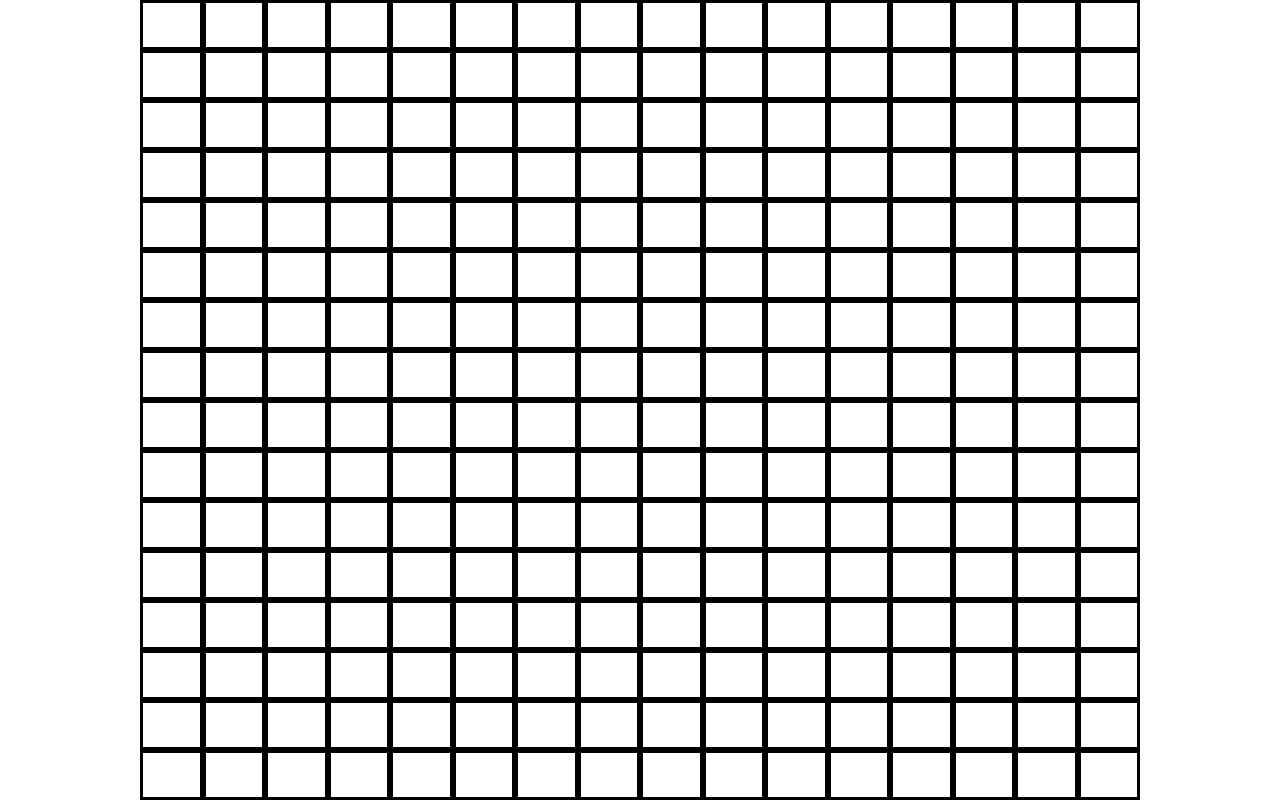
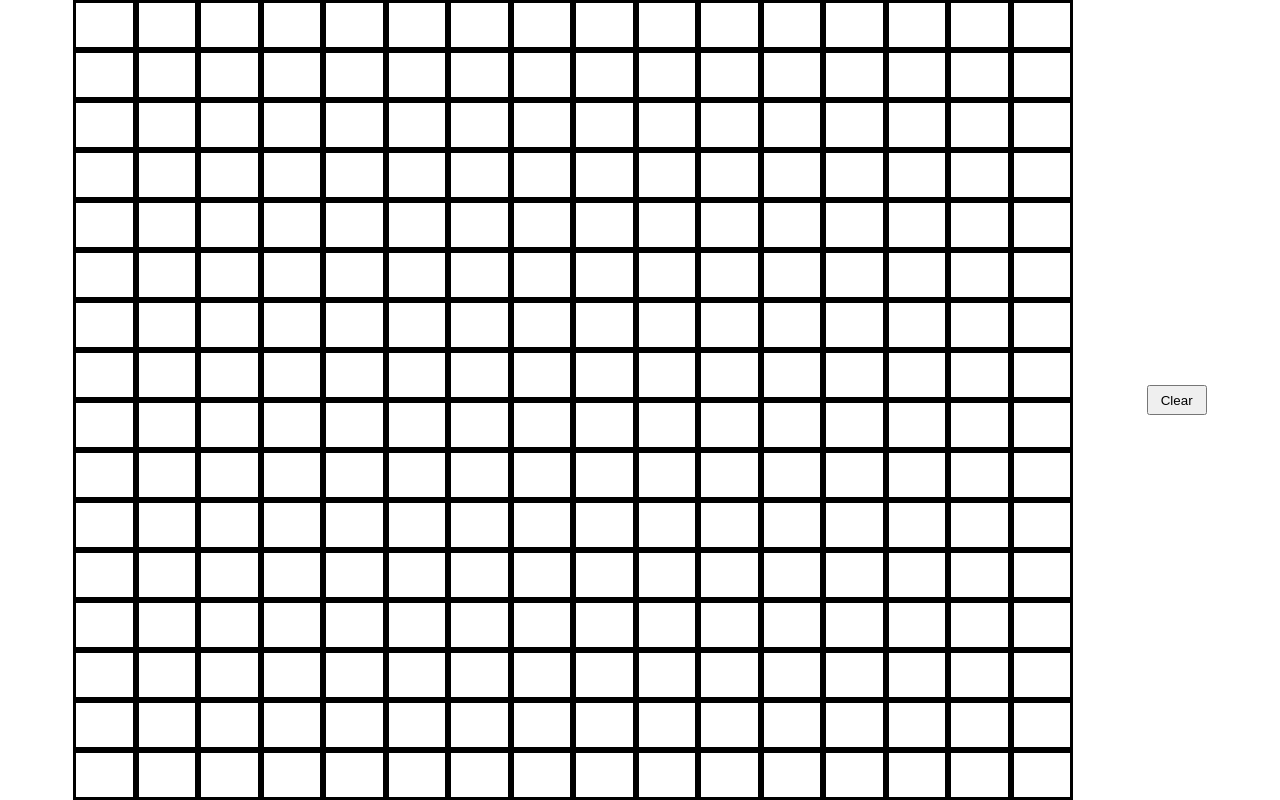
Before and after one commit to jordan1166/etch-a-sketch, a plain HTML site: page index.html in a window 1280 px wide. Drawn offline with Linux system fonts and the light colour scheme.

Commit message:
Add button that resets the grid

```diff
--- a/index.html
+++ b/index.html
@@ -8,7 +8,7 @@
     <title>Document</title>
   </head>
   <body>
-    <div class="flex-container">
+    <div id="flex-container">
       <div id="grid-container"></div>
     </div>
 
--- a/script.js
+++ b/script.js
@@ -1,4 +1,11 @@
+let flexContainer = document.getElementById("flex-container");
 let gridContainer = document.getElementById("grid-container");
+
+let clearButton = document.createElement("button");
+clearButton.classList.add("clear-button");
+clearButton.textContent = "Clear";
+
+flexContainer.appendChild(clearButton);
 
 for (let i = 0; i < 256; i++) {
   let box = document.createElement("div");
@@ -8,3 +15,10 @@ for (let i = 0; i < 256; i++) {
     e.target.style.backgroundColor = "blue";
   });
 }
+
+clearButton.addEventListener("click", () => {
+  let box = document.getElementsByClassName("grid-box");
+  Array.from(box).forEach((gridBox) => {
+    gridBox.style.backgroundColor = "";
+  });
+});
--- a/style.css
+++ b/style.css
@@ -4,9 +4,9 @@
   box-sizing: border-box;
 }
 
-.flex-container {
+#flex-container {
   display: flex;
-  justify-content: center;
+  justify-content: space-evenly;
 }
 
 .grid-box {
@@ -21,3 +21,9 @@
   grid-template-rows: repeat(16, 1fr);
   grid-template-columns: repeat(16, 1fr);
 }
+
+.clear-button {
+  height: 30px;
+  width: 60px;
+  align-self: center;
+}
```
